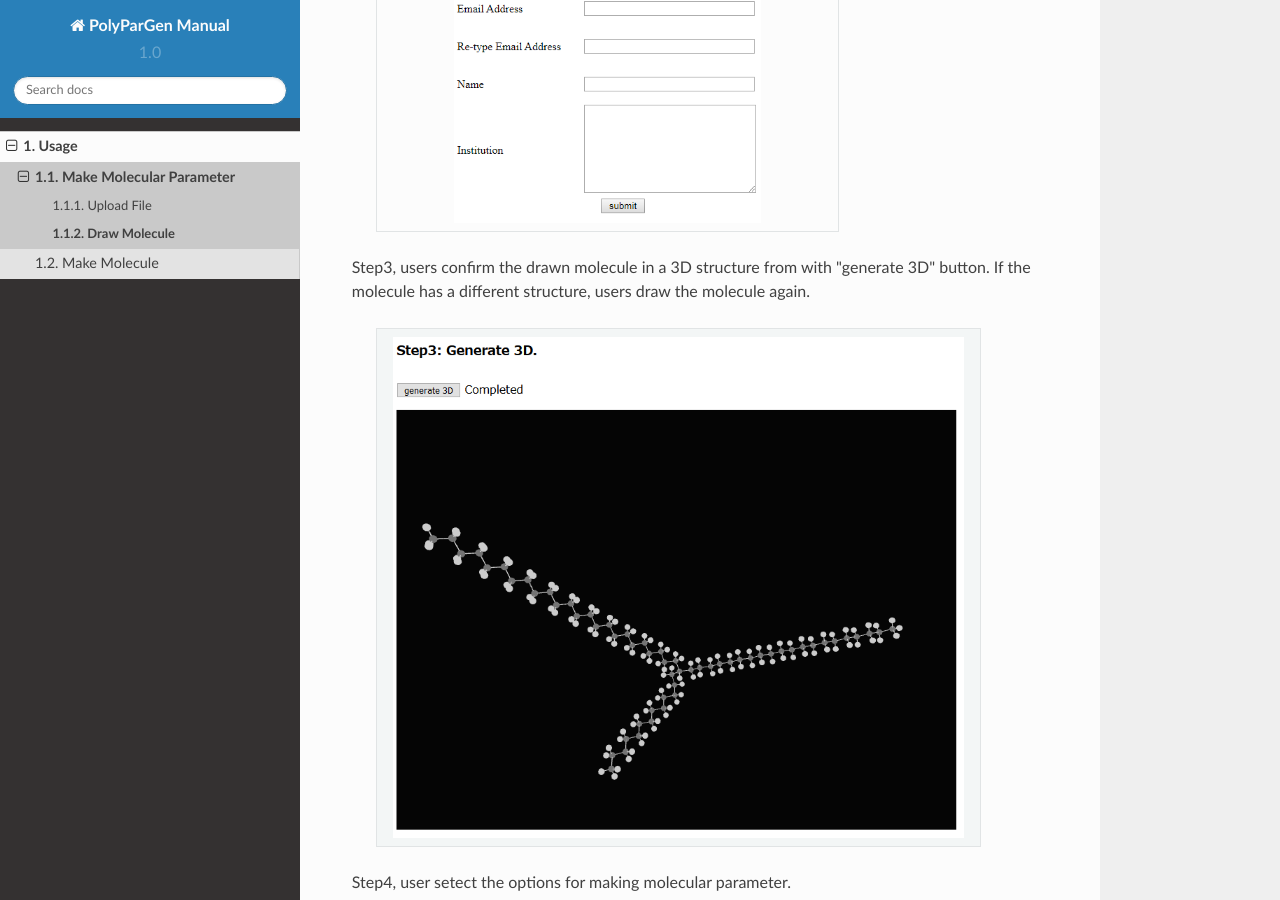
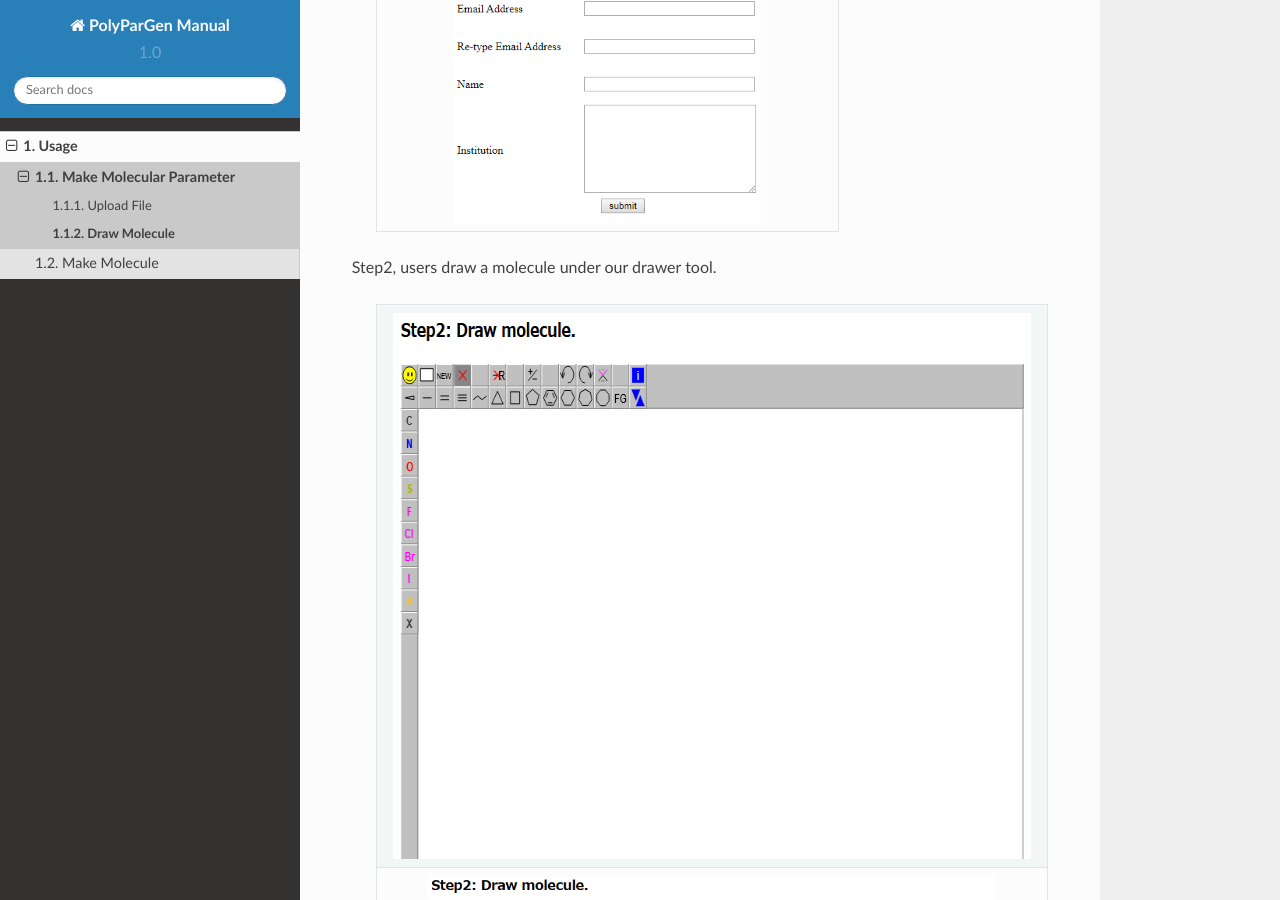
Before and after one commit to mori0711/polypargen_manual, a Sphinx documentation site: the page built from docs/usage/make_molecular_parameter/draw_molecule.rst, in a window 1280 px wide and 900 px high, scrolled down 783 px. Built offline with Sphinx 7.4.7 and the Read the Docs theme 2.0.0, drawn with Linux system fonts in a browser that asks for light colours.

Commit message:
add draw_molecule.rst

```diff
--- a/docs/usage/make_molecular_parameter/draw_molecule.rst
+++ b/docs/usage/make_molecular_parameter/draw_molecule.rst
@@ -23,6 +23,18 @@ The users, which already registrated, pass this step.
   |    :align: center                                                        |
   +--------------------------------------------------------------------------+
   | .. image:: ./imgs/upload_file_003.png                                    |
+  |    :scale: 70 %                                                          |
+  |    :align: center                                                        |
+  +--------------------------------------------------------------------------+
+
+Step2, users draw a molecule under our drawer tool.
+
+  +--------------------------------------------------------------------------+
+  | .. image:: ./imgs/draw_molecule_002.png                                  |
+  |    :scale: 100 %                                                         |
+  |    :align: center                                                        |
+  +--------------------------------------------------------------------------+
+  | .. image:: ./imgs/draw_molecule_003.png                                  |
   |    :scale: 70 %                                                          |
   |    :align: center                                                        |
   +--------------------------------------------------------------------------+
```
